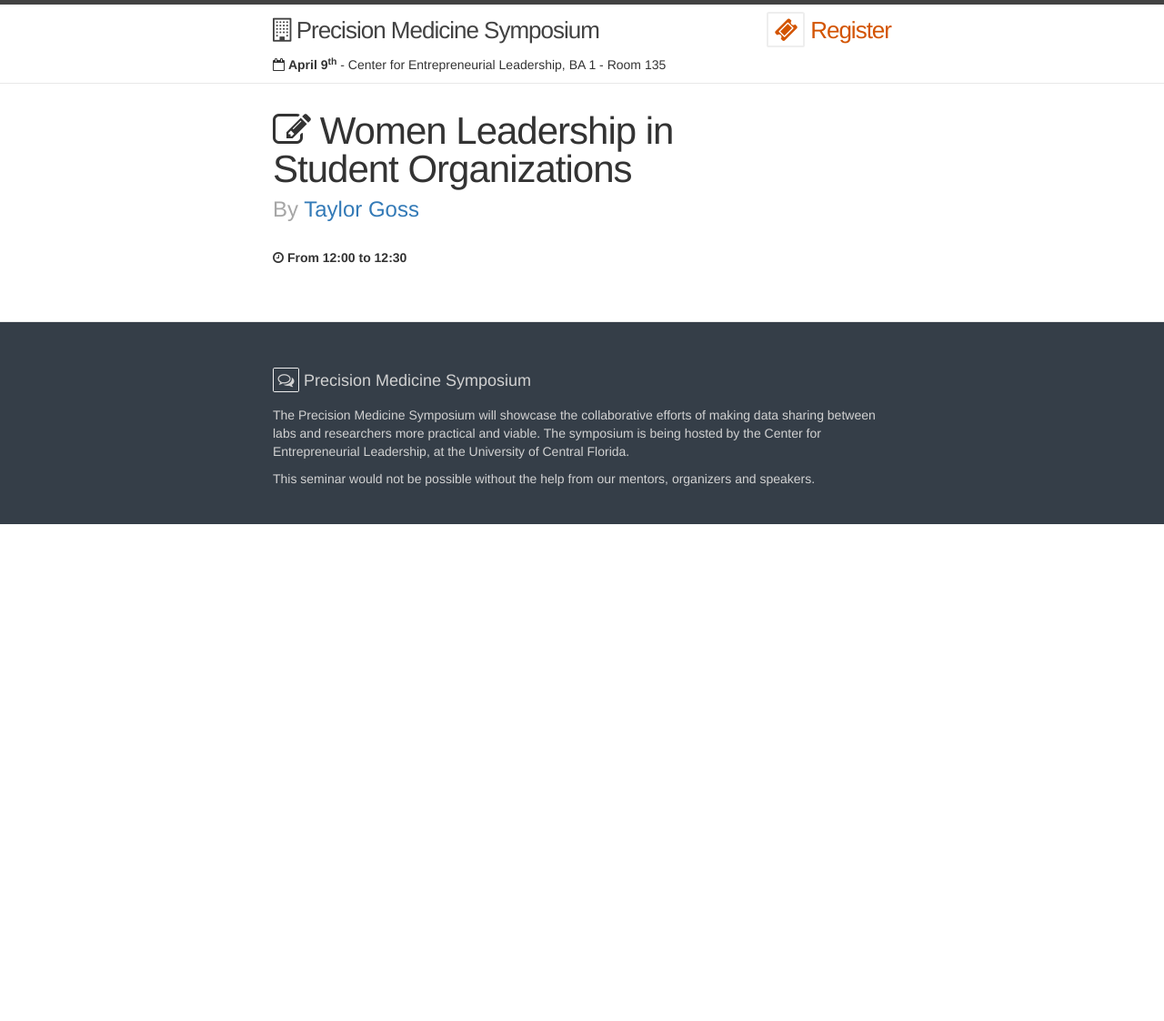
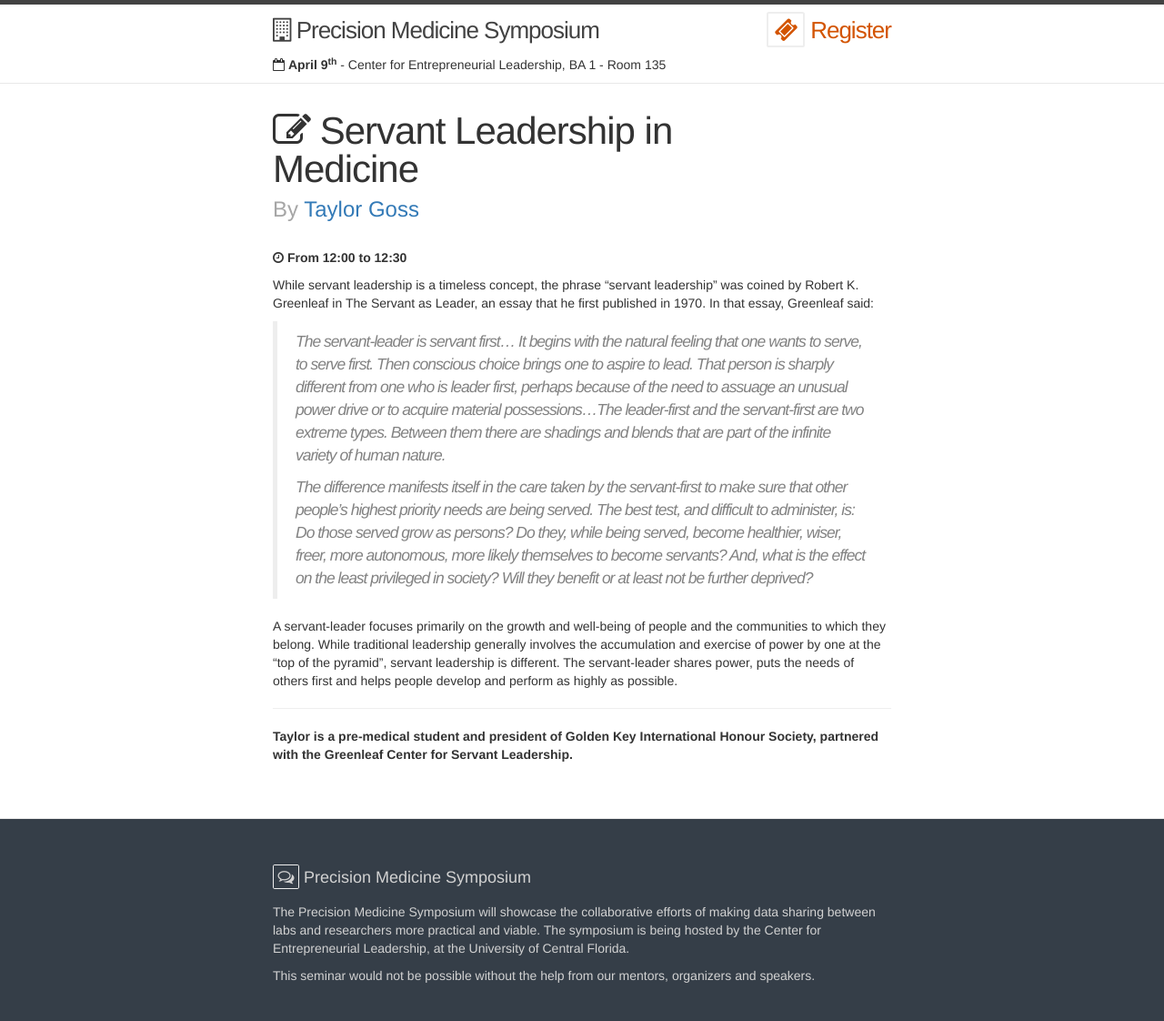
Before and after one commit to dhillonv10/pmi, a Jekyll site: the page built from _posts/2016-03-23-taylor.md, in a window 1280 px wide. Shown: the whole page at 91% size. Built offline with Jekyll 4.4.1, drawn with Linux system fonts in a browser that asks for light colours; nearby versions of some CDN libraries; before the commit the page ends 900 px from its top, so only the background shows below that.

Commit message:
Adding Taylor's info

```diff
--- a/_posts/2016-03-23-taylor.md
+++ b/_posts/2016-03-23-taylor.md
@@ -1,8 +1,20 @@
 ---
 layout: post
-title:  "Women Leadership in Student Organizations"
+title:  "Servant Leadership in Medicine"
 permalink: leadership
 start_time: "12:00"
 end_time: "12:30"
 organiser: "Taylor Goss"
 ---
+
+While servant leadership is a timeless concept, the phrase “servant leadership” was coined by Robert K. Greenleaf in The Servant as Leader, an essay that he first published in 1970. In that essay, Greenleaf said:
+
+> The servant-leader is servant first… It begins with the natural feeling that one wants to serve, to serve first. Then conscious choice brings one to aspire to lead. That person is sharply different from one who is leader first, perhaps because of the need to assuage an unusual power drive or to acquire material possessions…The leader-first and the servant-first are two extreme types. Between them there are shadings and blends that are part of the infinite variety of human nature.
+>
+> The difference manifests itself in the care taken by the servant-first to make sure that other people’s highest priority needs are being served. The best test, and difficult to administer, is: Do those served grow as persons? Do they, while being served, become healthier, wiser, freer, more autonomous, more likely themselves to become servants? And, what is the effect on the least privileged in society? Will they benefit or at least not be further deprived?
+
+A servant-leader focuses primarily on the growth and well-being of people and the communities to which they belong. While traditional leadership generally involves the accumulation and exercise of power by one at the "top of the pyramid", servant leadership is different. The servant-leader shares power, puts the needs of others first and helps people develop and perform as highly as possible.
+
+---
+
+**Taylor is a pre-medical student and president of Golden Key International Honour Society, partnered with the Greenleaf Center for Servant Leadership.**
--- a/index.html
+++ b/index.html
@@ -22,8 +22,6 @@ a:link {
 
   <li><strong>Break</strong> <span class="label label-default">11:30 am - 12:00 pm</span></li>
 
-  <li><strong>Women Leadership in Student Organizations</strong> <i class="fa fa-long-arrow-right"></i> <a href="leadership"> Taylor Goss </a><span class="label label-info">12:00 pm - 12:30 pm</span></li>
-
   <li><strong>Academic Partnerships</strong> <i class="fa fa-long-arrow-right"></i> <a href="academic-partnerships"> Colin Forward </a><span class="label label-danger">12:30 pm - 1:00 pm</span></li>
 
   <li><strong>Innovation Corps UCF</strong> <i class="fa fa-long-arrow-right"></i> <a href="icorps"> Somebody </a><span class="label label-danger">1:00 pm - 2:00 pm</span></li>
@@ -31,6 +29,8 @@ a:link {
   <li><strong>Break</strong> <span class="label label-default">2:00 pm - 2:15 pm</span></li>
 
   <li><strong>Utilizing Campus Resources For Research</strong> <i class="fa fa-long-arrow-right"></i> <a href="campus"> Patti McCall </a><span class="label label-warning">2:15 am - 3:00 pm</span></li>
+
+  <li><strong>Servant Leadership in Medicine</strong> <i class="fa fa-long-arrow-right"></i> <a href="leadership"> Taylor Goss </a><span class="label label-info">12:00 pm - 12:30 pm</span></li>
 </ul>
 
 <h2><i class="fa fa-info-circle"></i> About </h2>
```
